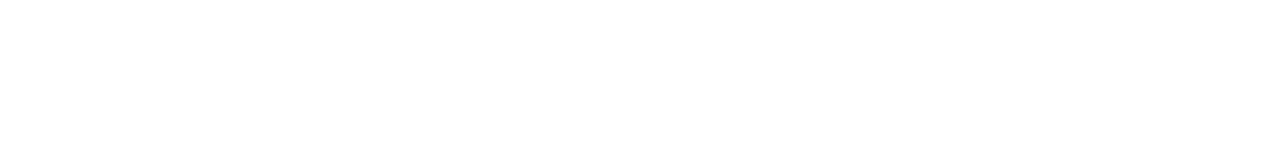
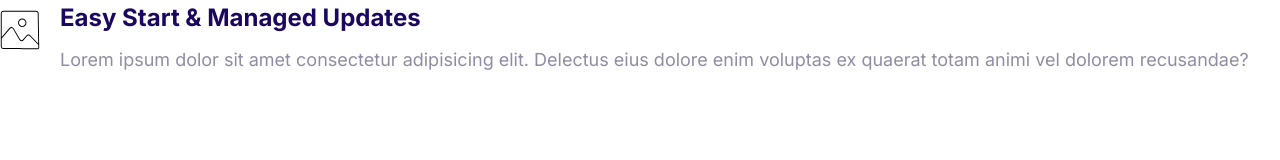
Before and after one commit to Malkeezow/Malkeezow, a plain HTML site: page index.html in a window 1280 px wide. Drawn offline with Linux system fonts and the light colour scheme.

Commit message:
Defining the Media Object

```diff
--- a/CSS/stlyes.css
+++ b/CSS/stlyes.css
@@ -373,3 +373,21 @@ a {
         font-size: 1.7rem;
     }
 }
+
+/*Media*/
+
+.media {
+    display: flex;
+}
+
+.media__title {
+    margin-top: 0;
+}
+
+.media__body {
+    margin: 0 2rem;
+}
+
+.media__image {
+    margin-top: 1rem;
+}
--- a/index.html
+++ b/index.html
@@ -13,5 +13,20 @@
     <link rel="stylesheet" href="css/normalize.css" />
     <link rel="stylesheet" href="css/stlyes.css" />
   </head>
-  <body></body>
+  <body>
+    <div class="media">
+      <div class="media__image">
+        <svg class="icon icon--primary">
+          <use xlink:href="images/sprite.svg#snap"></use>
+        </svg>
+      </div>
+      <div class="media__body">
+        <h3 class="media__title">Easy Start & Managed Updates</h3>
+        <p>
+          Lorem ipsum dolor sit amet consectetur adipisicing elit. Delectus eius
+          dolore enim voluptas ex quaerat totam animi vel dolorem recusandae?
+        </p>
+      </div>
+    </div>
+  </body>
 </html>
```
Also changed, not shown: Components/media_object.html (added, +14 -0 lines).
